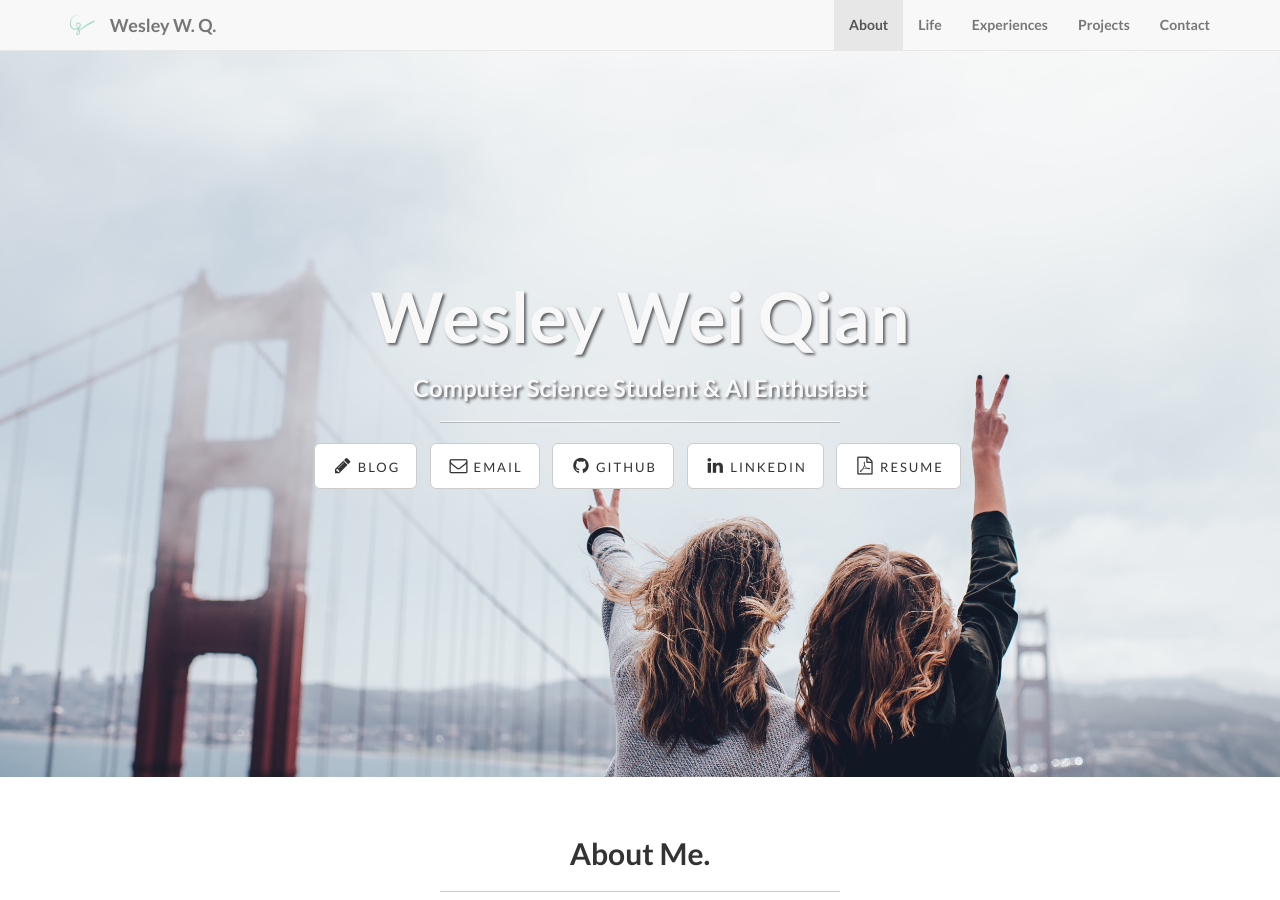
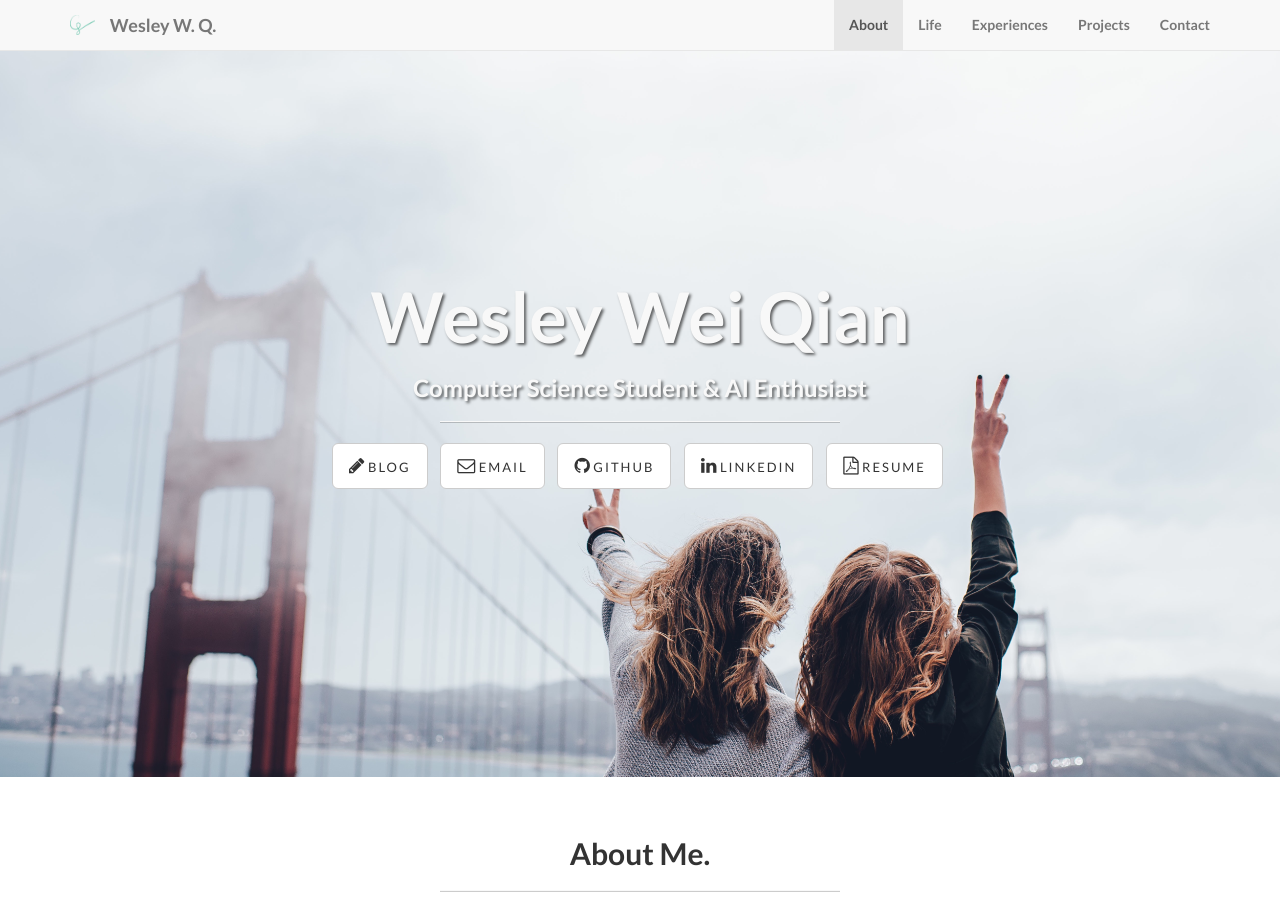
Before and after one commit to WesleyyC/wesleyyc.github.io, a Jekyll site: the page built from index.html, in a window 1280 px wide and 900 px high. Built offline with Jekyll 4.4.1, drawn with Linux system fonts in a browser that asks for light colours.

```diff
--- a/_config.yml
+++ b/_config.yml
@@ -26,7 +26,7 @@ gems:
 social:
   - icon: pencil
     title: blog
-    url: http://www.wesleyq.me/blog
+    url: https://medium.com/@wesleyyc
   - icon: envelope-o
     title: email
     url: mailto:wesley.chin0919@gmail.com
--- a/_includes/header.html
+++ b/_includes/header.html
@@ -52,7 +52,7 @@
 						<ul class="list-inline intro-social-buttons">
 							{% for social in site.social %}
 							<li>
-								<a href="{{ social.url }}" target="_blank" class="btn btn-default btn-lg"><i class="fa fa-{{ social.icon }} fa-fw"></i> <span class="network-name">{{ social.title }}</span></a>
+								<a href="{{ social.url }}" target="_blank" class="btn btn-default btn-lg"><i class="fa fa-{{ social.icon }}"></i> <span class="network-name">{{ social.title }}</span></a>
 							</li>
 							{% endfor %}
 						</ul>
```
Also changed, not shown: 13 other files.
